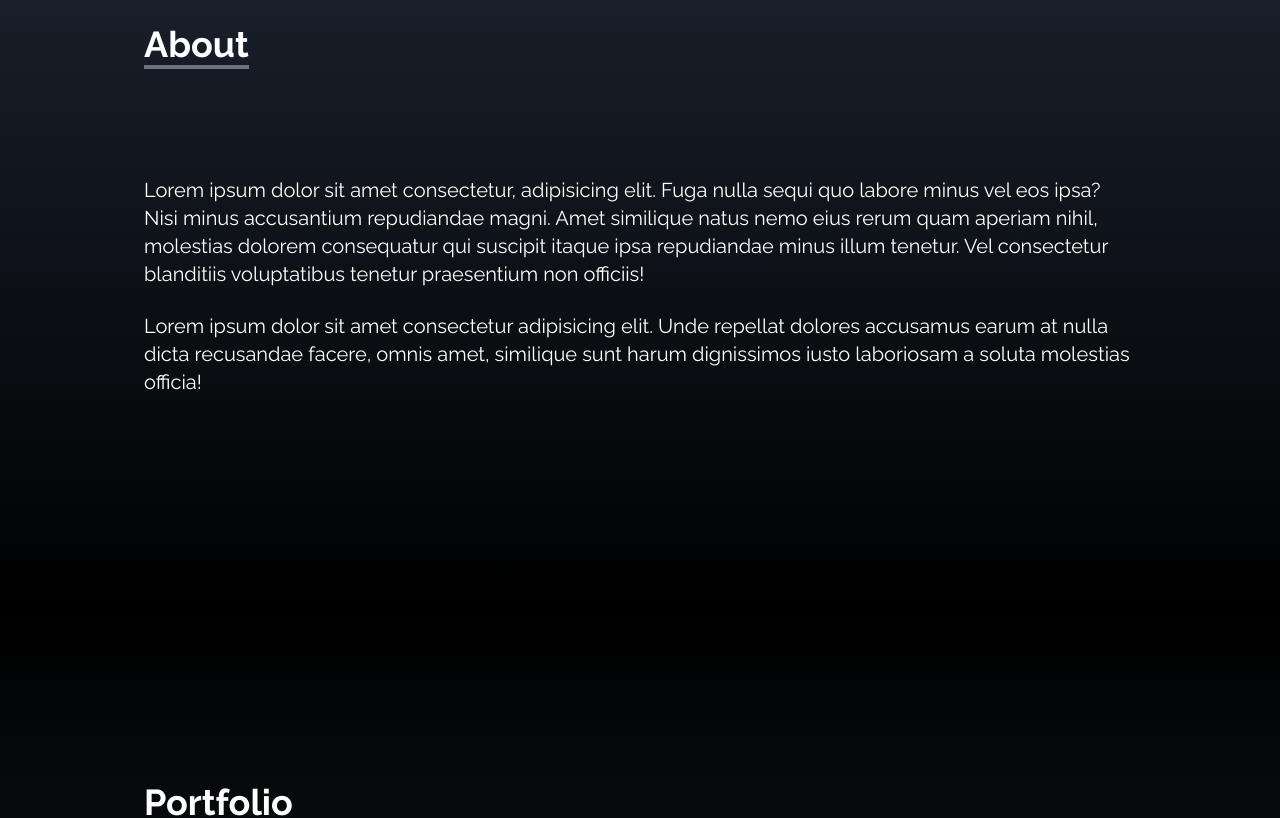
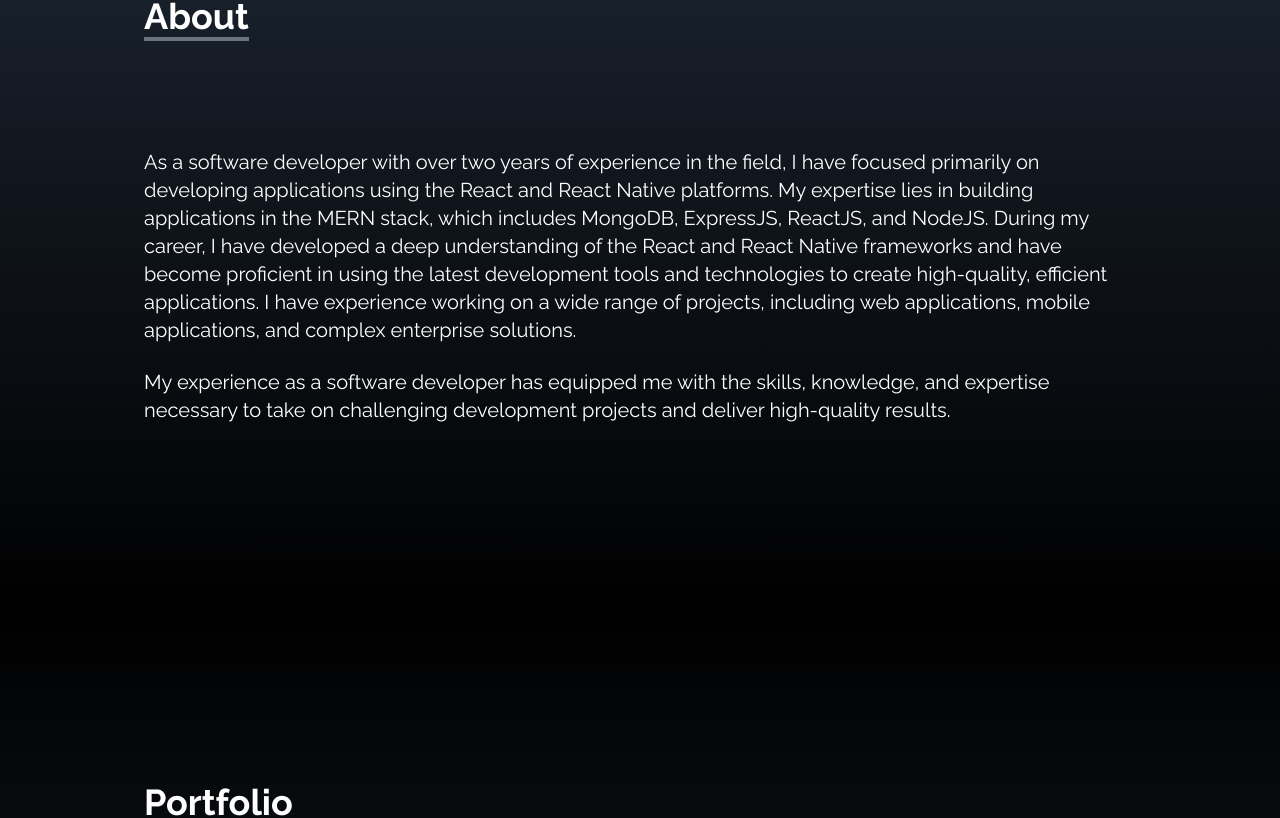
Before and after one commit to montylubana09/portfolio-main, a React (Create React App) app: page / in a window 1280 px wide. Shown: the part 990-1808 px from the top of the page. Built offline with nearby package versions, Linux system fonts and the light colour scheme.

Commit message:
Adding experience

```diff
--- a/src/components/About.jsx
+++ b/src/components/About.jsx
@@ -13,20 +13,14 @@ const About = () => {
           </p>
         </div>
         <p className="text-xl mt-20 ">
-          Lorem ipsum dolor sit amet consectetur, adipisicing elit. Fuga nulla
-          sequi quo labore minus vel eos ipsa? Nisi minus accusantium
-          repudiandae magni. Amet similique natus nemo eius rerum quam aperiam
-          nihil, molestias dolorem consequatur qui suscipit itaque ipsa
-          repudiandae minus illum tenetur. Vel consectetur blanditiis
-          voluptatibus tenetur praesentium non officiis!
+        As a software developer with over two years of experience in the field, I have focused primarily on developing applications using the React and React Native platforms. My expertise lies in building applications in the MERN stack, which includes MongoDB, ExpressJS, ReactJS, and NodeJS.
+
+During my career, I have developed a deep understanding of the React and React Native frameworks and have become proficient in using the latest development tools and technologies to create high-quality, efficient applications. I have experience working on a wide range of projects, including web applications, mobile applications, and complex enterprise solutions.
         </p>
         <br />
 
         <p className="text-xl">
-          Lorem ipsum dolor sit amet consectetur adipisicing elit. Unde repellat
-          dolores accusamus earum at nulla dicta recusandae facere, omnis amet,
-          similique sunt harum dignissimos iusto laboriosam a soluta molestias
-          officia!
+        My experience as a software developer has equipped me with the skills, knowledge, and expertise necessary to take on challenging development projects and deliver high-quality results.
         </p>
       </div>
     </div>
--- a/src/components/Experience.jsx
+++ b/src/components/Experience.jsx
@@ -3,10 +3,9 @@ import html from "../assets/html.png";
 import css from "../assets/css.png";
 import javascript from "../assets/javascript.png";
 import reactImage from "../assets/react.png";
-import nextjs from "../assets/nextjs.png";
-import graphql from "../assets/graphql.png";
 import github from "../assets/github.png";
 import tailwind from "../assets/tailwind.png";
+import mongodb from "../assets/mongodb.gif";
 
 const Experience = () => {
   const techs = [
@@ -42,15 +41,9 @@ const Experience = () => {
     },
     {
       id: 1,
-      src: nextjs,
-      title: "Nextjs",
+      src: mongodb,
+      title: "MongoDB",
       style: "shadow-white",
-    },
-    {
-      id: 1,
-      src: graphql,
-      title: "GraphQL",
-      style: "shadow-pink-500",
     },
     {
       id: 1,
--- a/src/components/Home.jsx
+++ b/src/components/Home.jsx
@@ -13,7 +13,7 @@ const Home = () => {
             I'm a Full Stack Developer
           </h2>
           <p className="text-gray-500 py-4 max-w-md">
-            I am a full stack developer with over 2+ years experience.
+          Experienced MERN Stack Developer with Expertise in React and React Native for High-Quality Application Development
           </p>
           <div>
             <Link to="portfolio" smooth duration={1600}>
```
Also changed, not shown: src/assets/mongodb.gif (added), src/assets/mongodb.jpeg (added).
